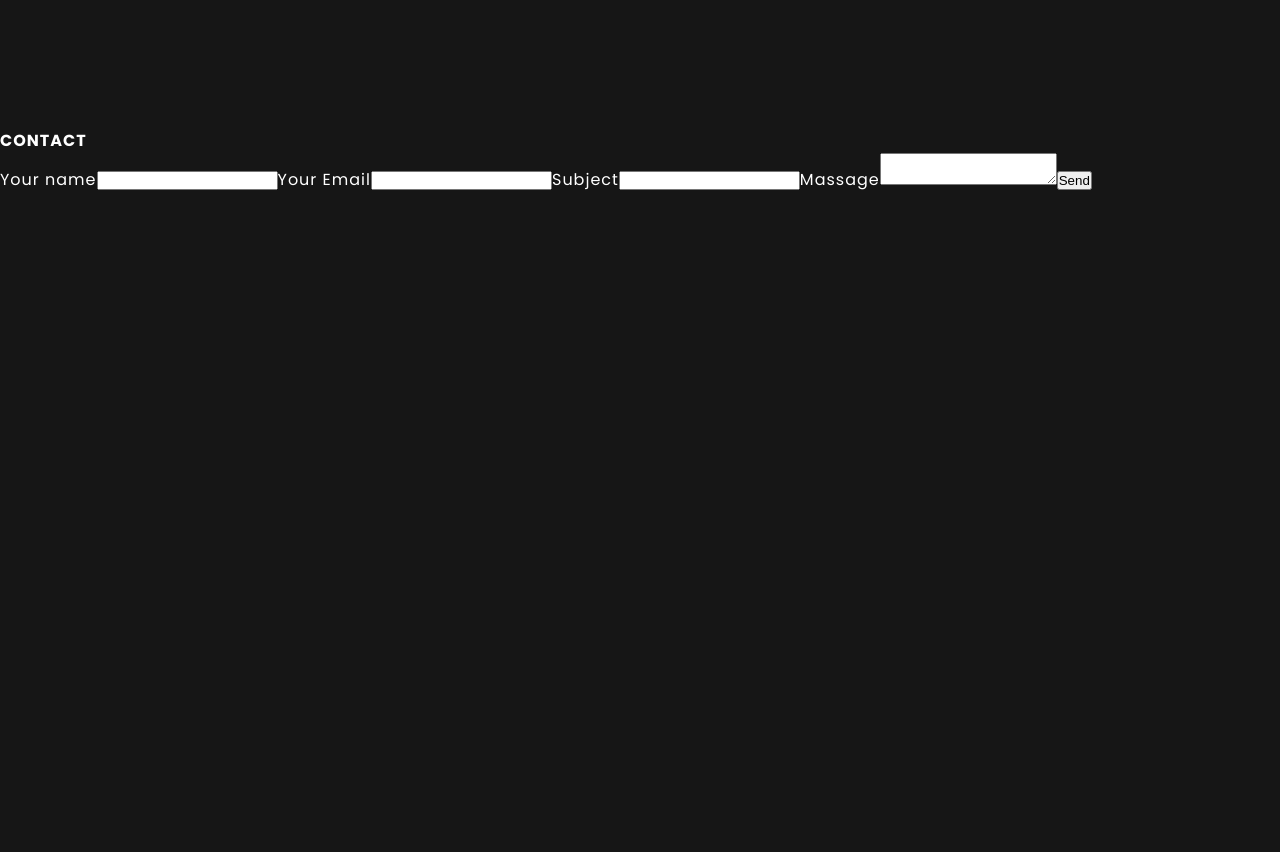
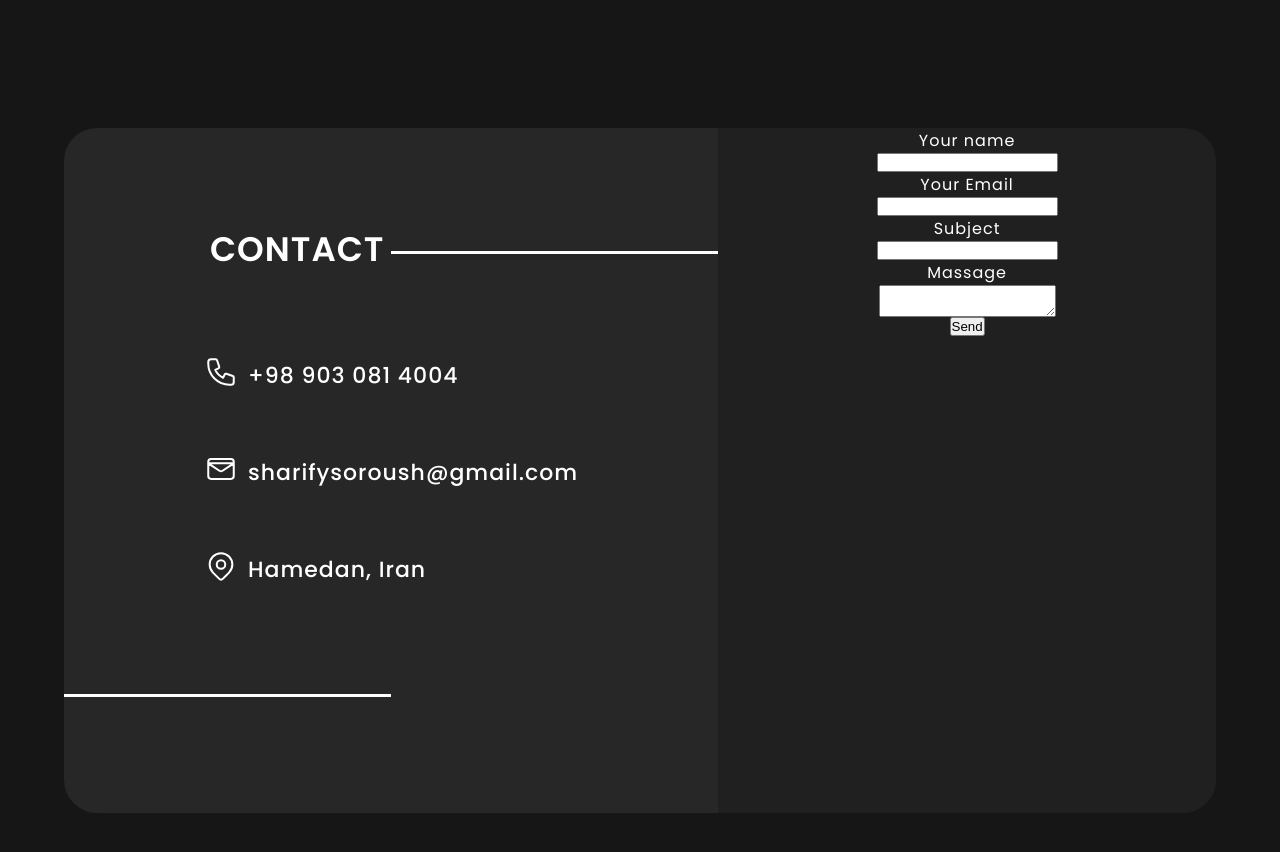
Before and after one commit to Cladux/Personal-Website, a React (Vite) app: page / in a window 1280 px wide. Shown: the part 5040-5892 px from the top of the page. Built offline with nearby package versions, Linux system fonts and the light colour scheme; no server answers.

Commit message:
develope-contact-section

```diff
--- a/src/layouts/contact/Contact.module.scss
+++ b/src/layouts/contact/Contact.module.scss
@@ -1,10 +1,58 @@
+@import "../../scssModules/mixin.scss";
 .contact {
   width: 100%;
   height: auto;
+  background: var(--bg-color-dark);
   .container {
+    @include flex;
+    width: 90%;
     max-width: 1436px;
     height: 685px;
-    max-width: 1200px;
-    margin: 213px 0;
+    margin: 213px auto;
+    border-radius: 33px;
+    overflow: hidden;
+    .rightSection {
+      background: var(--bg-color);
+      flex-basis: 55%;
+      height: 100%;
+      form {
+        @include flex(column);
+      }
+    }
+    .leftSection {
+      padding: 90px 140px;
+      position: relative;
+      flex-basis: 45%;
+      background: var(--bg-color-text);
+      height: 100%;
+      &::before {
+        content: "";
+        width: 50%;
+        height: 3px;
+        background: var(--text-color);
+        position: absolute;
+        right: 0;
+        top: 18%;
+      }
+      &::after {
+        content: "";
+        width: 50%;
+        height: 3px;
+        background: var(--text-color);
+        position: absolute;
+        left: 0;
+        bottom: 17%;
+      }
+      h4 {
+        font-size: var(--font-size-header-4);
+        font-weight: var(--font-weight-semi-bold);
+        margin: 6px;
+      }
+      .contactTitleBox {
+        @include flex(column, space-between, flex-start);
+        row-gap: 56px;
+        margin-top: 80px;
+      }
+    }
   }
 }
--- a/src/layouts/contact/Contact.tsx
+++ b/src/layouts/contact/Contact.tsx
@@ -1,12 +1,21 @@
 import styles from "./Contact.module.scss";
+import ContactTitle from "./components/contactTitle/ContactTitle";
 
 const Contact = (): JSX.Element => {
   return (
     <>
-      <section className={styles.contact}>
+      <section className={styles.contact} id="Contact">
         <div className={styles.container}>
           <div className={styles.leftSection}>
             <h4>CONTACT</h4>
+            <div className={styles.contactTitleBox}>
+              <ContactTitle setIcon="phone" setTitle="+98 903 081 4004" />
+              <ContactTitle
+                setIcon="mail"
+                setTitle="sharifysoroush@gmail.com"
+              />
+              <ContactTitle setIcon="locationMarker" setTitle="Hamedan, Iran" />
+            </div>
           </div>
           <div className={styles.rightSection}>
             <form action="">
--- /dev/null
+++ b/src/layouts/contact/components/contactTitle/ContactTitle.module.scss
@@ -0,0 +1,10 @@
+@import "../../../../scssModules/mixin.scss";
+.titleBox {
+  @include flex;
+  gap: 10px;
+
+  p {
+    font-size: var(--font-size-p-medium);
+    font-weight: var(--font-weight-medium);
+  }
+}
--- /dev/null
+++ b/src/layouts/contact/components/contactTitle/ContactTitle.tsx
@@ -0,0 +1,22 @@
+import styles from "./ContactTitle.module.scss";
+import Icons from "../../../../icons";
+type Props = {
+  setIcon: keyof typeof Icons;
+  setTitle: string;
+};
+
+const ContactTitle = ({ setIcon, setTitle }: Props) => {
+  const Icon = Icons[setIcon];
+  return (
+    <>
+      <div className={styles.titleBox}>
+        <i>
+          <Icon />
+        </i>
+        <p>{setTitle}</p>
+      </div>
+    </>
+  );
+};
+
+export default ContactTitle;
--- a/src/scssModules/cssRoot.scss
+++ b/src/scssModules/cssRoot.scss
@@ -13,6 +13,7 @@
   --font-size-header-1: 50px;
   --font-size-header-2: 44px;
   --font-size-header-3: 38px;
+  --font-size-header-4: 34px;
   --font-size-p-large: 30px;
   --font-size-p-medium: 22px;
   --font-size-p: 20px;
```
